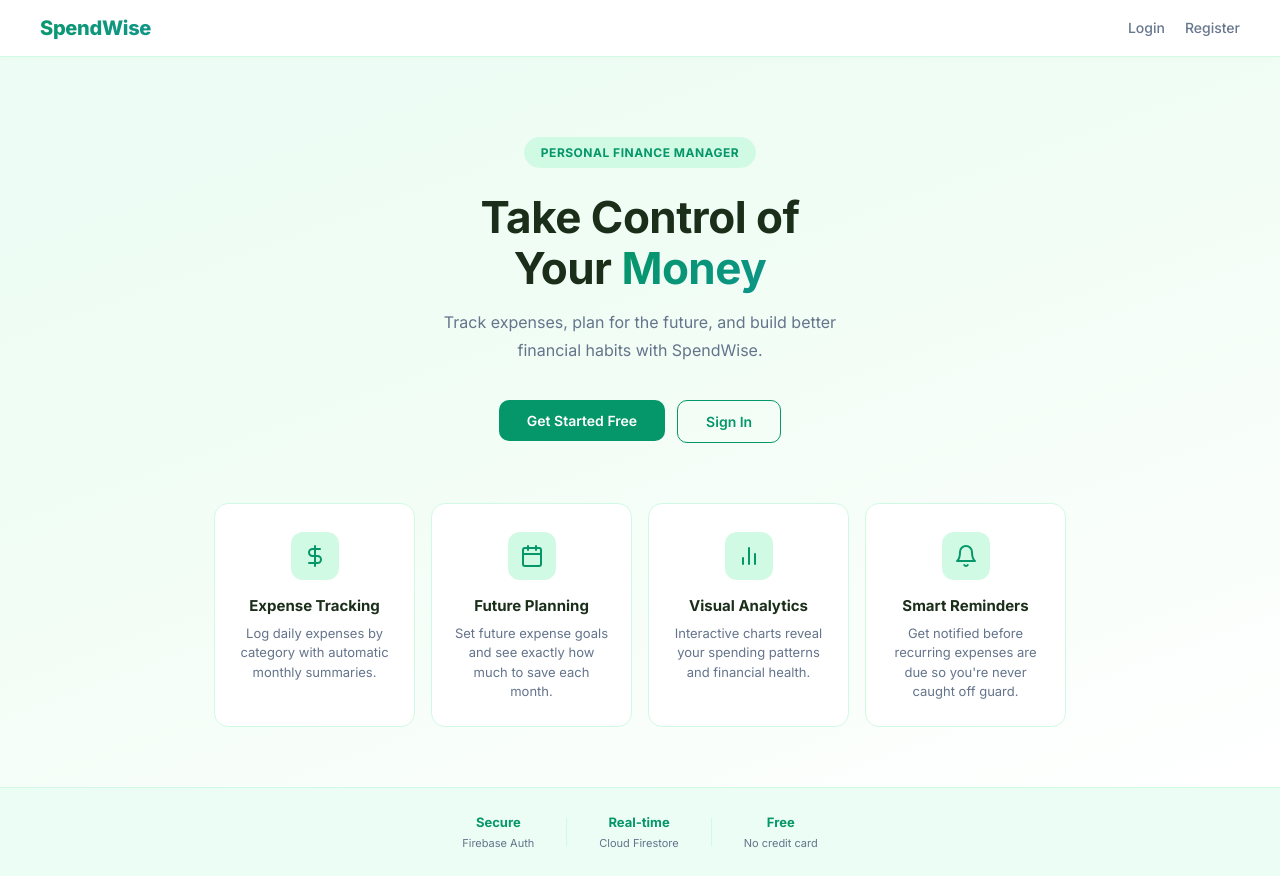
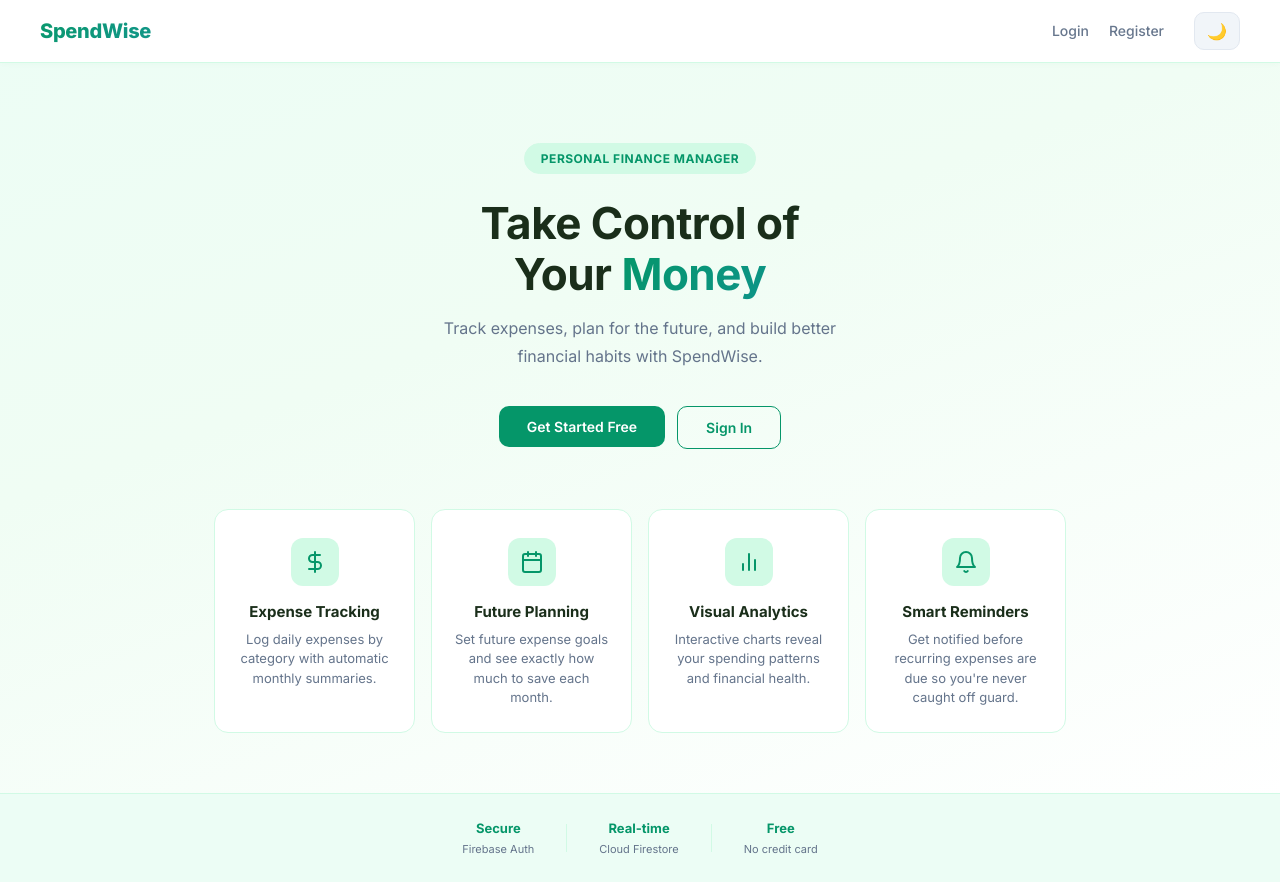
Before and after one commit to prathamdagli/SpendWise, a React (Vite) app in the folder frontend/: page / in a window 1280 px wide. Built offline with nearby package versions, Linux system fonts and the light colour scheme; no server answers.

Commit message:
Dark Mode refinements and global theme toggle

```diff
--- a/frontend/src/components/Navbar.jsx
+++ b/frontend/src/components/Navbar.jsx
@@ -68,14 +68,7 @@ function Navbar() {
               </>
             )}
             <span className="nav-user">{user.email?.split("@")[0]} {isAdmin && "(Admin)"}</span>
-            <button
-              onClick={toggleTheme}
-              className="secondary"
-              style={{ padding: "8px 12px", fontSize: "16px", margin: "0 5px" }}
-              title="Toggle Dark Mode"
-            >
-              {theme === "light" ? "🌙" : "☀️"}
-            </button>
+            {/* Theme Toggle moved outside */}
             <button onClick={handleLogout} className="danger" style={{ padding: "8px 18px", fontSize: "13px" }}>
               Logout
             </button>
@@ -86,6 +79,15 @@ function Navbar() {
             <Link to="/register" className={isActive("/register")}>Register</Link>
           </>
         )}
+        {/* Global Theme Toggle */}
+        <button
+          onClick={toggleTheme}
+          className="secondary"
+          style={{ padding: "8px 12px", fontSize: "16px", marginLeft: "10px" }}
+          title="Toggle Dark Mode"
+        >
+          {theme === "light" ? "🌙" : "☀️"}
+        </button>
       </div>
     </nav>
   );
```
